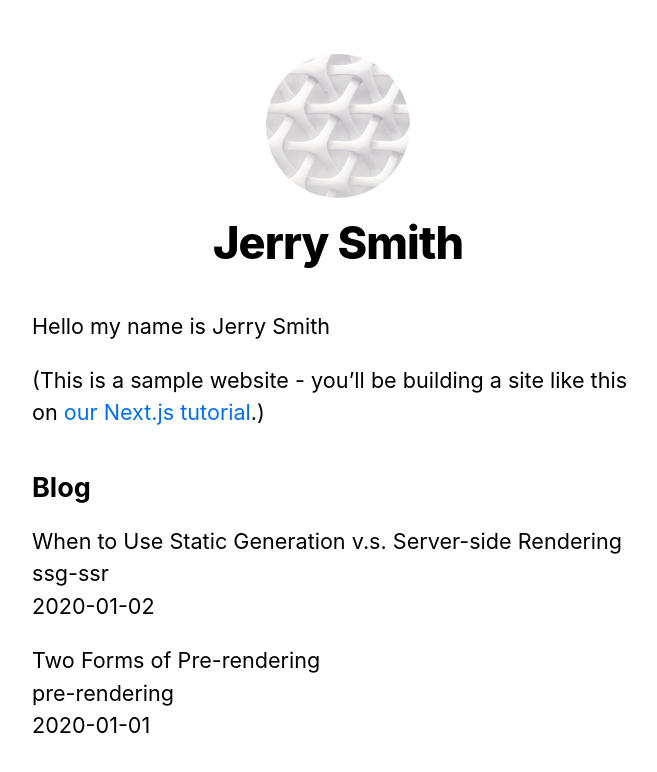
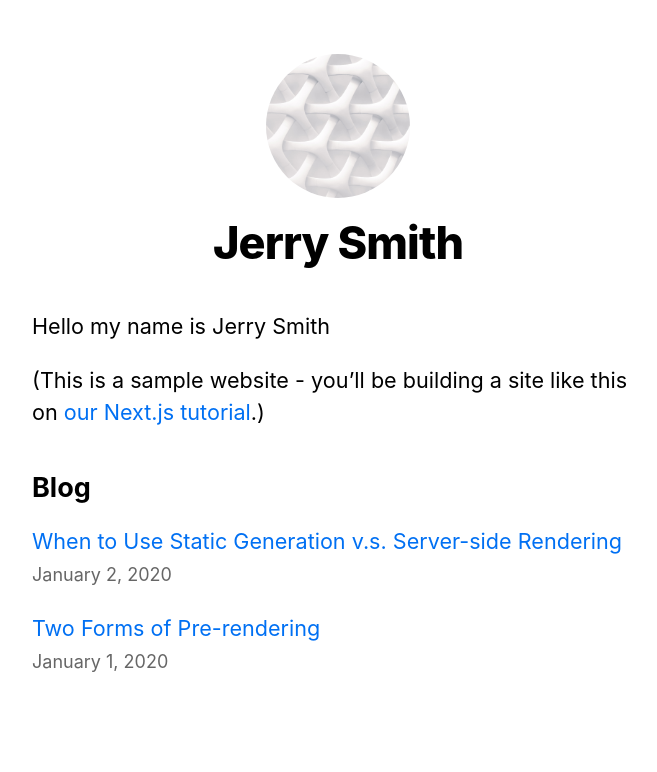
Before and after one commit to amatureApePractice/nextJSBlog, a Next.js app: page / in a window 1280 px wide. Shown: the top 772 px of the page, without its empty margins (302-959 px from the left). Built offline with nearby package versions, Linux system fonts and the light colour scheme.

Commit message:
Built home page links

```diff
--- /dev/null
+++ b/components/date.js
@@ -0,0 +1,6 @@
+import { parseISO, format } from 'date-fns';
+
+export default function Date({ dateString }) {
+  const date = parseISO(dateString)
+  return <time dateTime={dateString}>{format(date, 'LLLL d, yyyy')}</time>
+}
--- a/lib/posts.js
+++ b/lib/posts.js
@@ -1,6 +1,8 @@
 import fs from 'fs';
 import path from 'path';
 import matter from 'gray-matter';
+import remark from 'remark';
+import html from 'remark-html';
 
 const postsDirectory = path.join(process.cwd(), 'posts');
 
@@ -48,16 +50,23 @@
   })
 }
 
-export function getPostData(id) {
+export async function getPostData(id) {
   const fullPath = path.join(postsDirectory, `${id}.md`);
   const fileContents = fs.readFileSync(fullPath, 'utf8');
 
   //Use gray-matter to parse the post metadata section
   const matterResult = matter(fileContents);
 
-  //Combine the data with the id
+  //Use remark to convert markdown to HTML string
+  const processedContent = await remark()
+    .use(html)
+    .process(matterResult.content)
+  const contentHtml = processedContent.toString();
+
+  //Combine the data with the id and the contentHtml
   return {
     id,
+    contentHtml,
     ...matterResult.data
   }
 }
--- a/package.json
+++ b/package.json
@@ -8,9 +8,12 @@
     "start": "next start"
   },
   "dependencies": {
+    "date-fns": "^2.23.0",
     "gray-matter": "^4.0.3",
     "next": "^11.0.0",
     "react": "17.0.2",
-    "react-dom": "17.0.2"
+    "react-dom": "17.0.2",
+    "remark": "^13.0.0",
+    "remark-html": "^13.0.1"
   }
 }
--- a/pages/index.js
+++ b/pages/index.js
@@ -2,6 +2,8 @@
 import Layout, { siteTitle } from '../components/layout';
 import utilStyles from '../styles/utils.module.css';
 import { getSortedPostsData } from '../lib/posts';
+import Link from 'next/link';
+import Date from '../components/date';
 
 export async function getStaticProps() {
   const allPostsData = getSortedPostsData()
@@ -31,11 +33,13 @@
         <ul className={utilStyles.list}>
           {allPostsData.map(({ id, date, title }) => (
             <li className={utilStyles.listItem} key={id}>
-              {title}
+              <Link href={`/posts/${id}`}>
+                <a>{title}</a>
+              </Link>
               <br />
-              {id}
-              <br />
-              {date}
+              <small className={utilStyles.lightText}>
+                <Date dateString={date} />
+              </small>
             </li>
           ))}
         </ul>
```
Also changed, not shown: pages/posts/[id].js (+16 -8 lines), 1 other file (tests, documents, lock files or other folders).
